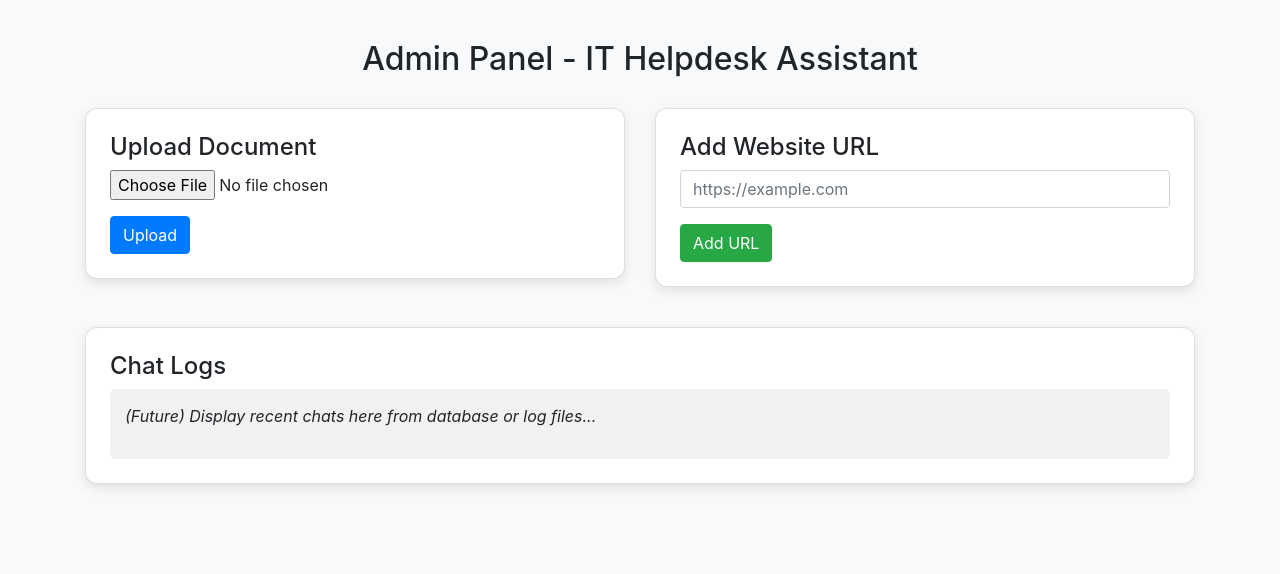
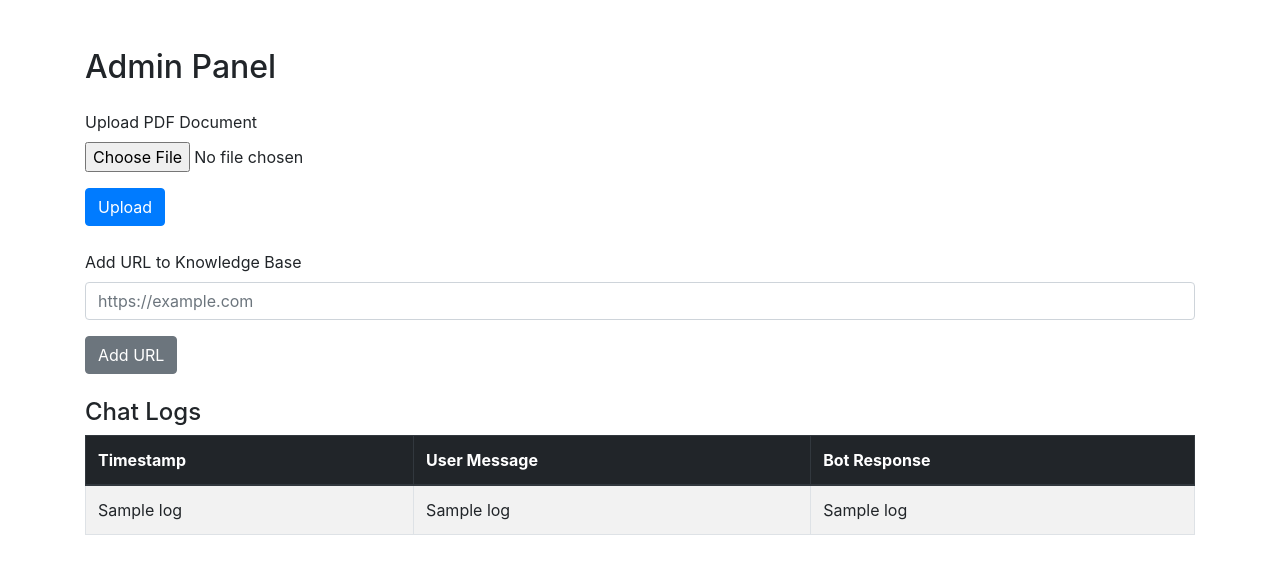
Before and after one commit to keerthanab2201/IT-Helpdesk-Chatbot, a Flask app: template templates/admin.html in a window 1280 px wide. Shown: the top 574 px of the page. Run offline with Flask 3, Linux system fonts and the light colour scheme; the template is opened without the code that fills it: most values are stand-ins (such as "Sample title", 1, 10 or a date in 2020); some libraries are stand-ins or nearby versions.

Commit message:
created option to upload KB documents

```diff
--- a/app.py
+++ b/app.py
@@ -1,24 +1,63 @@
-# app.py
-from flask import Flask, render_template, request, redirect, url_for
+from flask import Flask, render_template, request, redirect, url_for, g, flash
 from dotenv import load_dotenv
 import os
 import requests
 import markdown
 from pinecone import Pinecone, ServerlessSpec
 from sentence_transformers import SentenceTransformer
+from werkzeug.utils import secure_filename
+from PyPDF2 import PdfReader
+import uuid
+import sqlite3
+from datetime import datetime
+from bs4 import BeautifulSoup
+import urllib.request
+import urllib.parse
+
+
 
 # Load environment variables
 load_dotenv()
 
 app = Flask(__name__)
+app.secret_key = 'your_secret_key_here'
 
 # Environment Variables
 OPENROUTER_API_KEY = os.getenv("OPENROUTER_API_KEY")
 PINECONE_API_KEY = os.getenv("PINECONE_API_KEY")
-PINECONE_INDEX_NAME = os.getenv("PINECONE_INDEX_NAME", "it-helpdesk-index")
+PINECONE_INDEX_NAME = os.getenv("PINECONE_INDEX_NAME", "testbot")
 
 # Embedding model
 embedding_model = SentenceTransformer("all-MiniLM-L6-v2")
+
+# SQLite config
+DATABASE = 'chat_logs.db'
+
+def get_db():
+    db = getattr(g, '_database', None)
+    if db is None:
+        db = g._database = sqlite3.connect(DATABASE)
+    return db
+
+@app.teardown_appcontext
+def close_connection(exception):
+    db = getattr(g, '_database', None)
+    if db is not None:
+        db.close()
+
+def init_db():
+    with app.app_context():
+        db = get_db()
+        cursor = db.cursor()
+        cursor.execute('''CREATE TABLE IF NOT EXISTS chat_logs (
+            id INTEGER PRIMARY KEY AUTOINCREMENT,
+            timestamp TEXT,
+            user_message TEXT,
+            bot_response TEXT
+        )''')
+        db.commit()
+
+init_db()
 
 # Initialize Pinecone
 pc = Pinecone(api_key=PINECONE_API_KEY)
@@ -80,21 +119,128 @@ def get_bot_response():
         response = requests.post("https://openrouter.ai/api/v1/chat/completions", headers=headers, json=payload)
         response.raise_for_status()
         content = response.json()["choices"][0]["message"]["content"]
-        return markdown.markdown(content)
+        html_response = markdown.markdown(content)
+
+        # Store chat in logs
+        db = get_db()
+        db.execute("INSERT INTO chat_logs (timestamp, user_message, bot_response) VALUES (?, ?, ?)",
+                   (datetime.utcnow().isoformat(), user_message, content))
+        db.commit()
+
+        return html_response
 
     except Exception as e:
         print("Chat error:", e)
         return "Sorry, I encountered an error."
 
 # Upload documents
+ALLOWED_EXTENSIONS = {"pdf"}
+
+def allowed_file(filename):
+    return '.' in filename and filename.rsplit('.', 1)[1].lower() in ALLOWED_EXTENSIONS
+
 @app.route("/upload_document", methods=["POST"])
 def upload_document():
-    return redirect(url_for("admin"))
+    print("Received upload_document request...")
+
+    if 'pdf_file' not in request.files:
+        print("No file part found.")
+        return "No file part in the request.", 400
+
+    file = request.files['pdf_file']
+    print("Uploaded file:", file.filename)
+
+    if file.filename == '':
+        print("No selected file.")
+        return "No selected file.", 400
+
+    if file and allowed_file(file.filename):
+        filename = secure_filename(file.filename)
+        filepath = os.path.join("data", filename)
+        print("Saving file to:", filepath)
+        file.save(filepath)
+
+        try:
+            reader = PdfReader(filepath)
+            full_text = ""
+
+            # Extract text safely
+            for page_num, page in enumerate(reader.pages):
+                try:
+                    page_text = page.extract_text()
+                    if page_text:
+                        full_text += page_text + "\n"
+                except Exception as e:
+                    print(f"Error reading page {page_num}: {e}")
+
+            if not full_text.strip():
+                print("No readable text found in the PDF.")
+                return "Uploaded PDF has no readable text.", 400
+
+            # Chunk and index into Pinecone
+            chunks = [full_text[i:i+500] for i in range(0, len(full_text), 500)]
+            index = pc.Index(PINECONE_INDEX_NAME)
+
+            for chunk in chunks:
+                try:
+                    embedding = embedding_model.encode(chunk).tolist()
+                    index.upsert(vectors=[{
+                        "id": str(uuid.uuid4()),
+                        "values": embedding,
+                        "metadata": {"text": chunk}
+                    }])
+                except Exception as e:
+                    print(f"Error embedding chunk: {e}")
+
+            print("PDF processed and indexed successfully.")
+            return redirect(url_for("admin"))
+
+        except Exception as e:
+            print("PDF processing error:", e)
+            return f"Error processing file: {e}", 500
+
+    print("Invalid file type.")
+    return "Invalid file type. Please upload a PDF.", 400
+
 
 # Add URLs
 @app.route("/add_url", methods=["POST"])
 def add_url():
-    return redirect(url_for("admin"))
+    try:
+        url = request.form.get("url")
+        if not url:
+            return redirect(url_for("admin"))
+
+        print(f"Received URL to add: {url}")
+
+        # Fetch page content
+        with urllib.request.urlopen(url) as response:
+            html_content = response.read()
+
+        # Extract text using BeautifulSoup
+        soup = BeautifulSoup(html_content, 'html.parser')
+        text = soup.get_text(separator='\n', strip=True)
+
+        # Chunk text
+        chunks = [text[i:i + 500] for i in range(0, len(text), 500)]
+
+        # Embed and index
+        index = pc.Index(PINECONE_INDEX_NAME)
+        for chunk in chunks:
+            embedding = get_embedding(chunk)
+            if embedding:
+                index.upsert(vectors=[{
+                    "id": str(uuid.uuid4()),
+                    "values": embedding,
+                    "metadata": {"text": chunk}
+                }])
+
+        print("URL content successfully embedded and indexed.")
+        return redirect(url_for("admin"))
+
+    except Exception as e:
+        print("Error processing URL:", e)
+        return redirect(url_for("admin"))
 
 if __name__ == "__main__":
     app.run(host="0.0.0.0", port=5000, debug=True)
--- a/requirements.txt
+++ b/requirements.txt
@@ -4,5 +4,6 @@ flask
 pypdf
 python-dotenv
 pinecone[grpc]
+beautifulsoup4
 -e .
 markdown
--- a/templates/admin.html
+++ b/templates/admin.html
@@ -2,73 +2,53 @@
 <html lang="en">
 <head>
   <meta charset="UTF-8">
-    <title>Admin Panel - IT Helpdesk Assistant</title>
   <meta name="viewport" content="width=device-width, initial-scale=1.0">
-
-    <link rel="stylesheet" href="https://maxcdn.bootstrapcdn.com/bootstrap/4.5.2/css/bootstrap.min.css">
-    <style>
-        body {
-            background-color: #f8f9fa;
-            padding-top: 40px;
-        }
-        .card {
-            border-radius: 12px;
-            box-shadow: 0 4px 12px rgba(0, 0, 0, 0.1);
-        }
-        h2 {
-            margin-bottom: 30px;
-        }
-        .form-section {
-            margin-bottom: 40px;
-        }
-        .logs {
-            max-height: 200px;
-            overflow-y: auto;
-            background-color: #f1f1f1;
-            padding: 15px;
-            border-radius: 6px;
-        }
-    </style>
+  <title>Admin Panel - IT Helpdesk</title>
+  <link rel="stylesheet" href="https://maxcdn.bootstrapcdn.com/bootstrap/4.1.3/css/bootstrap.min.css">
 </head>
 <body>
-<div class="container">
-    <h2 class="text-center">Admin Panel - IT Helpdesk Assistant</h2>
+  <div class="container mt-5">
+    <h2 class="mb-4">Admin Panel</h2>
 
-    <div class="row">
-        <div class="col-md-6 form-section">
-            <div class="card p-4">
-                <h4>Upload Document</h4>
-                <form action="/upload_document" method="post" enctype="multipart/form-data">
+    <!-- Upload PDF -->
+    <form action="/upload_document" method="post" enctype="multipart/form-data" class="mb-4">
       <div class="form-group">
-                        <input type="file" class="form-control-file" name="document" required>
+        <label for="pdf_file">Upload PDF Document</label>
+        <input type="file" class="form-control-file" name="pdf_file" id="pdf_file" required>
       </div>
       <button type="submit" class="btn btn-primary">Upload</button>
     </form>
+
+    <!-- Add URL -->
+    <form action="/add_url" method="post" class="mb-4">
+      <div class="form-group">
+        <label for="url">Add URL to Knowledge Base</label>
+        <input type="url" class="form-control" name="url" id="url" placeholder="https://example.com" required>
       </div>
-        </div>
+      <button type="submit" class="btn btn-secondary">Add URL</button>
+    </form>
 
-        <div class="col-md-6 form-section">
-            <div class="card p-4">
-                <h4>Add Website URL</h4>
-                <form action="/add_url" method="post">
-                    <div class="form-group">
-                        <input type="url" name="url" class="form-control" placeholder="https://example.com" required>
-                    </div>
-                    <button type="submit" class="btn btn-success">Add URL</button>
-                </form>
-            </div>
-        </div>
-    </div>
-
-    <div class="row">
-        <div class="col-md-12">
-            <div class="card p-4">
+    <!-- Chat Logs -->
     <h4>Chat Logs</h4>
-                <div class="logs">
-                    <p><em>(Future) Display recent chats here from database or log files...</em></p>
-                </div>
-            </div>
-        </div>
+    <div class="table-responsive">
+      <table class="table table-striped table-bordered">
+        <thead class="thead-dark">
+          <tr>
+            <th>Timestamp</th>
+            <th>User Message</th>
+            <th>Bot Response</th>
+          </tr>
+        </thead>
+        <tbody>
+          {% for log in logs %}
+          <tr>
+            <td>{{ log[1] }}</td>
+            <td>{{ log[2] }}</td>
+            <td>{{ log[3] }}</td>
+          </tr>
+          {% endfor %}
+        </tbody>
+      </table>
     </div>
   </div>
 </body>
```
Also changed, not shown: templates/logs.html (added, +29 -0 lines), chat_logs.db (added). Lines whose indentation alone changed are shown as unchanged.
